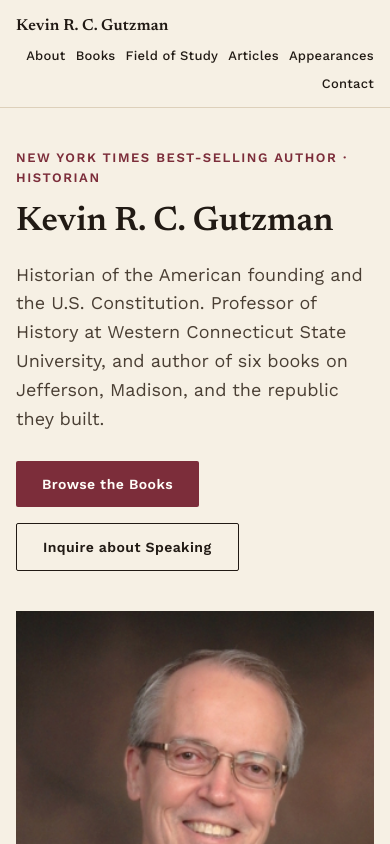
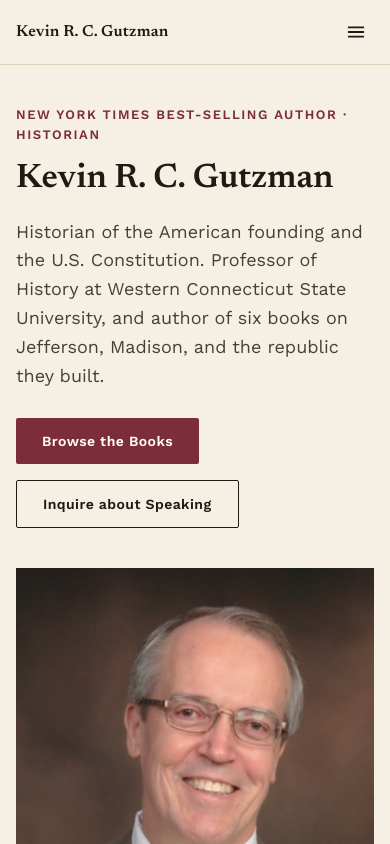
Before and after one commit to qvissak/kevingutzman, a React (Vite) app: page / in a window 390 px wide. Shown: the top 844 px of the page. Built offline with nearby package versions, Linux system fonts and the light colour scheme.

Commit message:
(feat) make website mobile friendly

```diff
--- a/src/components/About.jsx
+++ b/src/components/About.jsx
@@ -1,6 +1,6 @@
 // What: About section (#about) — bio copy and career stat tiles.
 // Who calls it / when: rendered once by App.jsx.
-// Gotchas: the label column uses `position: sticky; top: 60px`, matching the nav's height, so it pins while the bio scrolls.
+// Gotchas: the label column uses `position: sticky; top: 76px`, matching the nav's rendered height, so it pins while the bio scrolls without the nav clipping it.
 const STATS = [
   { value: '6', label: 'Books published' },
   { value: '7', label: 'Peer-reviewed articles' },
@@ -17,7 +17,7 @@ function About() {
   return (
     <div id="about" className="border-y border-border bg-card">
       <div className="mx-auto grid max-w-[1100px] grid-cols-[repeat(auto-fit,minmax(260px,1fr))] gap-10 px-[clamp(16px,4vw,32px)] py-[clamp(40px,8vw,72px)]">
-        <div className="sticky top-[60px] self-start bg-card py-4">
+        <div className="sticky top-[76px] self-start bg-card py-4">
           <div className="mb-2.5 text-[13px] font-semibold tracking-[0.1em] text-accent uppercase">
             About
           </div>
--- a/src/components/Appearances.jsx
+++ b/src/components/Appearances.jsx
@@ -44,19 +44,19 @@ function Appearances() {
   return (
     <div id="appearances" className="border-y border-border bg-card">
       <div className="mx-auto max-w-[1100px] px-[clamp(16px,4vw,32px)] pt-[clamp(40px,8vw,72px)]">
-        <div className="sticky top-[60px] z-[5] mx-auto mb-12 bg-card pt-4 pb-6 text-center">
+        <div className="sticky top-[76px] z-[5] mx-auto bg-card pt-4 pb-4 text-center">
           <div className="mb-2.5 text-[13px] font-semibold tracking-[0.1em] text-accent uppercase">
             Appearances
           </div>
-          <h2 className="m-0 mb-4 font-serif text-[32px] font-semibold">
+          <h2 className="m-0 font-serif text-[32px] font-semibold">
             Hundreds of programs, national and local
           </h2>
-          <p className="mx-auto max-w-[640px] text-base leading-[1.65] text-body-soft">
-            Gutzman has appeared in over 500 media outlets in Canada, the UK,
-            and the USA, and been interviewed by reporters from the AP, The
-            Washington Post, and The New York Times, among others.
-          </p>
         </div>
+        <p className="mx-auto mb-12 max-w-[640px] text-center text-base leading-[1.65] text-body-soft">
+          Gutzman has appeared in over 500 media outlets in Canada, the UK,
+          and the USA, and been interviewed by reporters from the AP, The
+          Washington Post, and The New York Times, among others.
+        </p>
 
         <div className="mb-6 grid grid-cols-[repeat(auto-fit,minmax(110px,1fr))] gap-4">
           {OUTLETS.map((outlet) => (
--- a/src/components/Articles.jsx
+++ b/src/components/Articles.jsx
@@ -126,8 +126,7 @@ function Articles() {
       id="articles"
       className="mx-auto max-w-[1100px] px-[clamp(16px,4vw,32px)] pt-[clamp(40px,8vw,72px)]"
     >
-      <div className="sticky top-[60px] z-[5] mb-10 flex flex-wrap items-end justify-between gap-6 bg-cream py-4">
-        <div>
+      <div className="sticky top-[76px] z-[5] bg-cream py-4">
         <div className="mb-2.5 text-[13px] font-semibold tracking-[0.1em] text-accent uppercase">
           Articles
         </div>
@@ -135,11 +134,10 @@ function Articles() {
           Scholarly &amp; popular writing
         </h2>
       </div>
-        <p className="m-0 max-w-[34ch] text-sm text-muted">
+      <p className="m-0 mb-10 max-w-[34ch] text-sm text-muted">
         Peer-reviewed scholarship, book chapters, and commentary spanning
         three decades.
       </p>
-      </div>
 
       <div className="mb-11">
         <div className="mb-4 text-[13px] font-semibold tracking-[0.08em] text-muted uppercase">
--- a/src/components/Books.jsx
+++ b/src/components/Books.jsx
@@ -64,8 +64,7 @@ function Books() {
   return (
     <div id="books" className="bg-ink py-[72px]">
       <div className="mx-auto max-w-[1100px] px-[clamp(16px,4vw,32px)]">
-        <div className="sticky top-[60px] z-[5] mb-10 flex flex-wrap items-end justify-between gap-6 bg-ink py-4">
-          <div>
+        <div className="sticky top-[76px] z-[5] bg-ink py-4">
           <div className="mb-2.5 text-[13px] font-semibold tracking-[0.1em] text-gold uppercase">
             Books
           </div>
@@ -73,11 +72,10 @@ function Books() {
             Six books, one throughline
           </h2>
         </div>
-          <p className="m-0 max-w-[32ch] text-sm text-muted-on-dark">
+        <p className="m-0 mb-10 max-w-[32ch] text-sm text-muted-on-dark">
           From his first New York Times bestseller in 2007 to his latest
           study of the Jeffersonian presidencies.
         </p>
-        </div>
 
         <div className="grid grid-cols-[repeat(auto-fit,minmax(300px,1fr))] gap-x-8 gap-y-10">
           {BOOKS.map((book) => (
--- a/src/components/Nav.jsx
+++ b/src/components/Nav.jsx
@@ -1,6 +1,8 @@
 // What: Sticky top navigation bar with same-page anchor links.
 // Who calls it / when: rendered once by App.jsx, always visible at the top of the page.
-// Gotchas: none.
+// Gotchas: below the md breakpoint, links collapse into a hamburger-triggered dropdown instead of wrapping to multiple rows.
+import { useState } from 'react'
+
 const LINKS = [
   { href: '#about', label: 'About' },
   { href: '#books', label: 'Books' },
@@ -11,16 +13,18 @@ const LINKS = [
 ]
 
 function Nav() {
+  const [isMenuOpen, setIsMenuOpen] = useState(false)
+
   return (
     <div className="sticky top-0 z-50 border-b border-border bg-[rgba(246,240,228,0.92)] backdrop-blur-[6px]">
-      <div className="mx-auto flex max-w-[1100px] flex-wrap items-center justify-between gap-x-4 gap-y-2 px-[clamp(16px,4vw,32px)] py-3.5">
+      <div className="mx-auto flex max-w-[1100px] items-center justify-between gap-4 px-[clamp(16px,4vw,32px)] py-3.5">
         <a
           href="#top"
           className="whitespace-nowrap font-serif text-[clamp(16px,3vw,20px)] font-semibold tracking-[0.01em] text-ink no-underline hover:text-ink hover:no-underline"
         >
           Kevin R. C. Gutzman
         </a>
-        <div className="flex flex-wrap justify-end gap-x-[clamp(10px,2.5vw,28px)] gap-y-2 text-[13px] font-medium tracking-[0.02em]">
+        <div className="hidden flex-wrap justify-end gap-x-[clamp(10px,2.5vw,28px)] gap-y-2 text-[13px] font-medium tracking-[0.02em] md:flex">
           {LINKS.map((link) => (
             <a
               key={link.href}
@@ -31,7 +35,44 @@ function Nav() {
             </a>
           ))}
         </div>
+        <button
+          type="button"
+          onClick={() => setIsMenuOpen((open) => !open)}
+          aria-label={isMenuOpen ? 'Close menu' : 'Open menu'}
+          aria-expanded={isMenuOpen}
+          className="flex h-9 w-9 shrink-0 items-center justify-center text-ink md:hidden"
+        >
+          <svg
+            width="22"
+            height="22"
+            viewBox="0 0 24 24"
+            fill="none"
+            stroke="currentColor"
+            strokeWidth="2"
+            strokeLinecap="round"
+          >
+            {isMenuOpen ? (
+              <path d="M6 6l12 12M18 6L6 18" />
+            ) : (
+              <path d="M4 7h16M4 12h16M4 17h16" />
+            )}
+          </svg>
+        </button>
       </div>
+      {isMenuOpen && (
+        <div className="flex flex-col border-t border-border px-[clamp(16px,4vw,32px)] text-[13px] font-medium tracking-[0.02em] md:hidden">
+          {LINKS.map((link) => (
+            <a
+              key={link.href}
+              href={link.href}
+              onClick={() => setIsMenuOpen(false)}
+              className="border-b border-border py-3 text-ink no-underline last:border-b-0 hover:text-ink hover:no-underline"
+            >
+              {link.label}
+            </a>
+          ))}
+        </div>
+      )}
     </div>
   )
 }
```
Also changed, not shown: src/components/FieldOfStudy.jsx (+8 -8 lines). Lines whose indentation alone changed are shown as unchanged.
